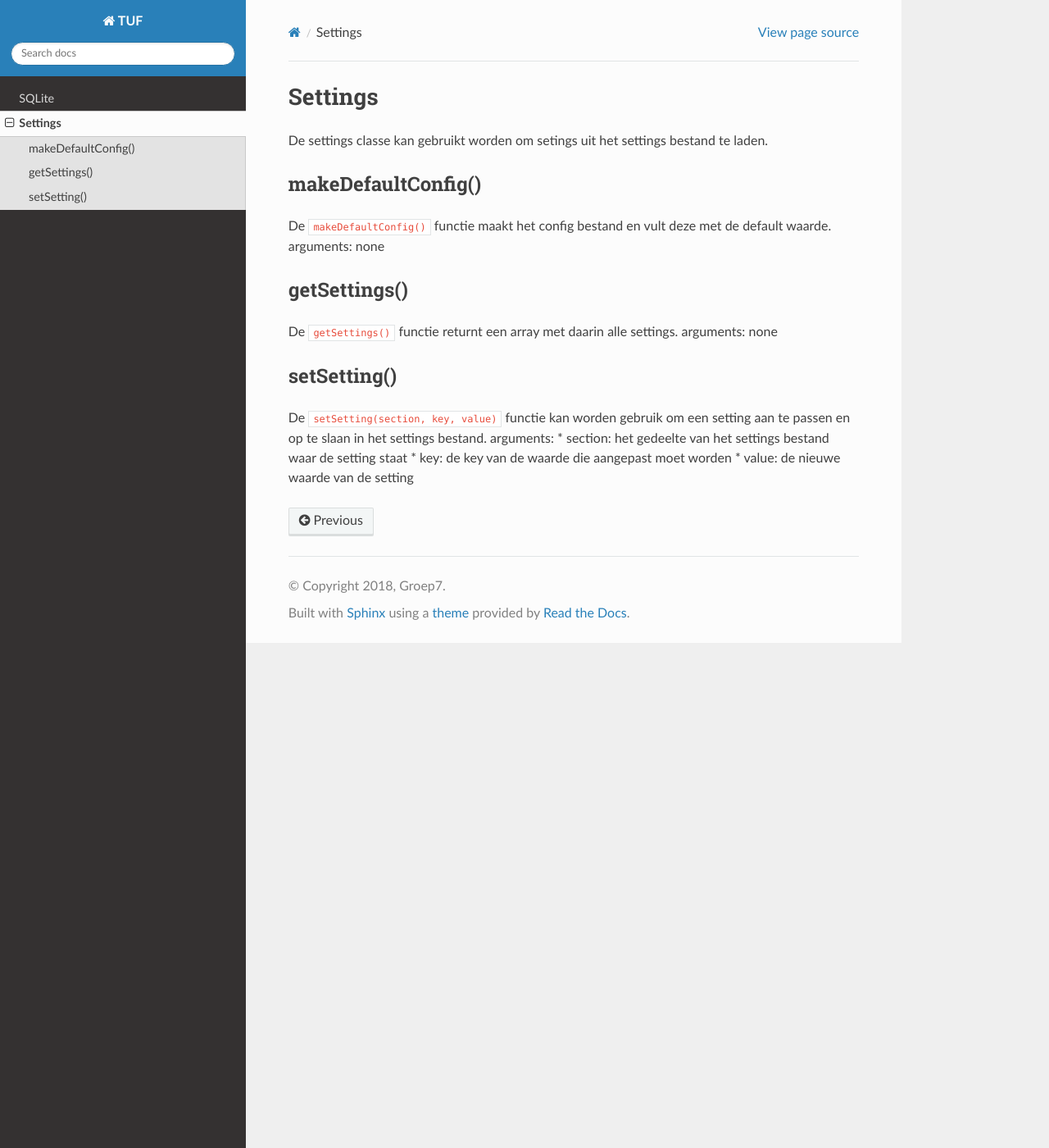
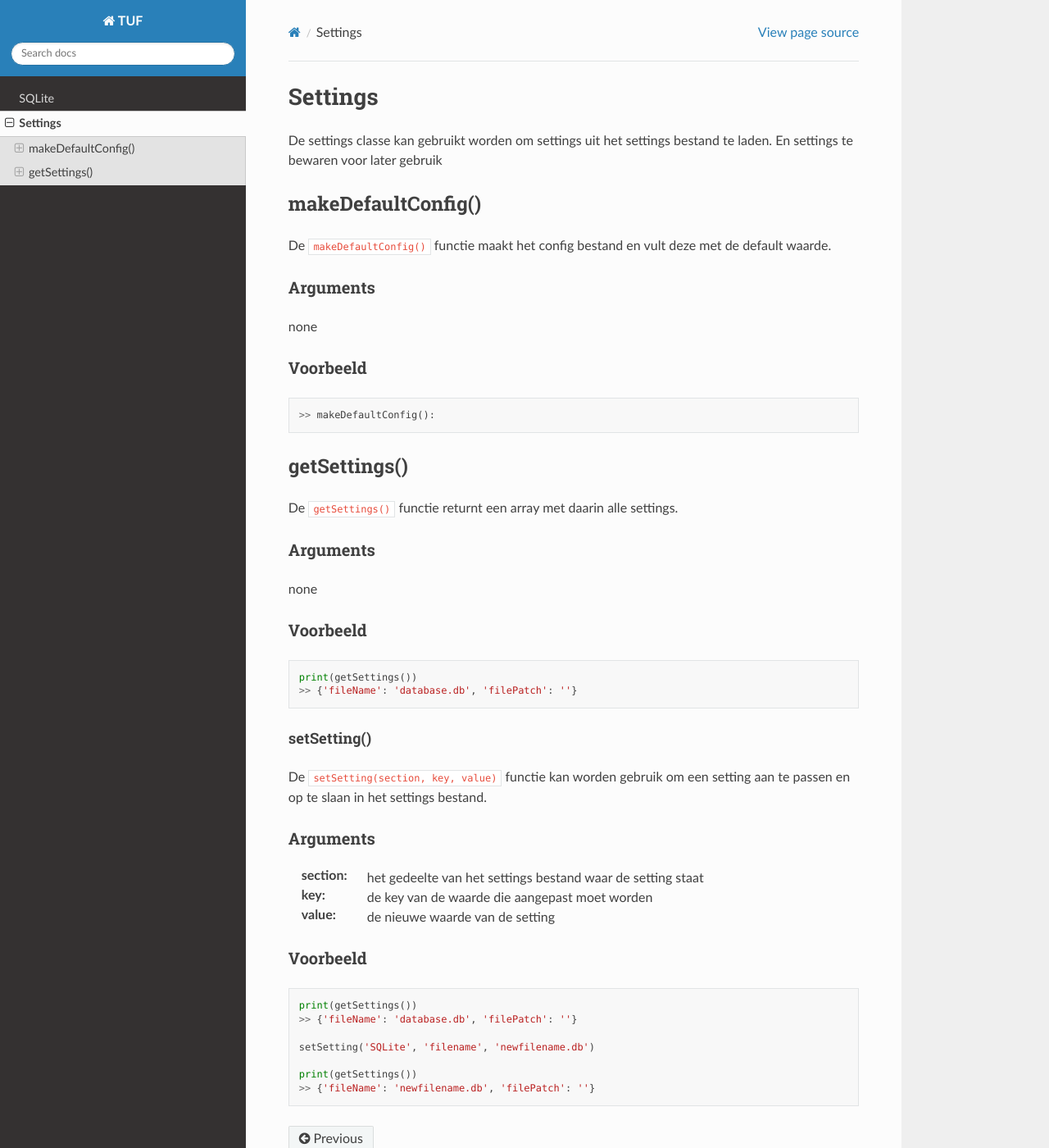
Before and after one commit to Matthijz98/TUF, a Sphinx documentation site: the page built from docs/code/classes/settings.rst, in a window 1280 px wide and 1400 px high. Shown: the whole window at 82% size. Built offline with Sphinx 7.4.7 and the Read the Docs theme 2.0.0, drawn with Linux system fonts in a browser that asks for light colours.

Commit message:
update to docs

```diff
--- a/docs/code/classes/settings.rst
+++ b/docs/code/classes/settings.rst
@@ -1,21 +1,57 @@
+#########
 Settings
-========
-De settings classe kan gebruikt worden om setings uit het settings bestand te laden.
+#########
+De settings classe kan gebruikt worden om settings uit het settings bestand te laden. En settings te bewaren voor later gebruik
 
+********************
 makeDefaultConfig()
--------------------
+********************
 De ``makeDefaultConfig()`` functie maakt het config bestand en vult deze met de default waarde.
-arguments: none
 
+Arguments
+==========
+none
+
+Voorbeeld
+=========
+::
+
+    >> makeDefaultConfig():
+
+**************
 getSettings()
--------------
+**************
 De ``getSettings()`` functie returnt een array met daarin alle settings.
-arguments: none
+
+Arguments
+=========
+none
+
+Voorbeeld
+=========
+::
+
+    print(getSettings())
+    >> {'fileName': 'database.db', 'filePatch': ''}
 
 setSetting()
 ------------
 De ``setSetting(section, key, value)`` functie kan worden gebruik om een setting aan te passen en op te slaan in het settings bestand.
-arguments:
-* section: het gedeelte van het settings bestand waar de setting staat
-* key: de key van de waarde die aangepast moet worden
-* value: de nieuwe waarde van de setting
+
+Arguments
+==========
+:section: het gedeelte van het settings bestand waar de setting staat
+:key: de key van de waarde die aangepast moet worden
+:value: de nieuwe waarde van de setting
+
+Voorbeeld
+=========
+::
+
+    print(getSettings())
+    >> {'fileName': 'database.db', 'filePatch': ''}
+
+    setSetting('SQLite', 'filename', 'newfilename.db')
+
+    print(getSettings())
+    >> {'fileName': 'newfilename.db', 'filePatch': ''}
```
Also changed, not shown: 1 other file.
